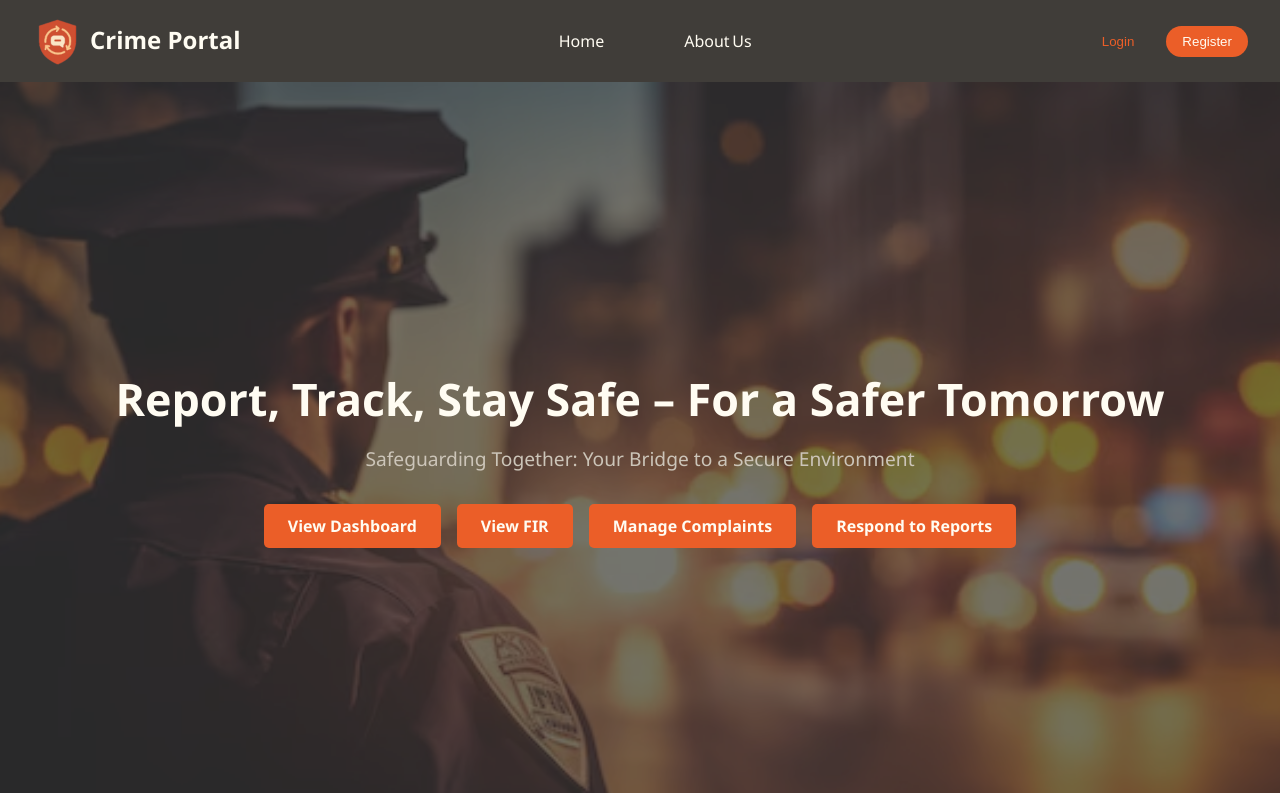
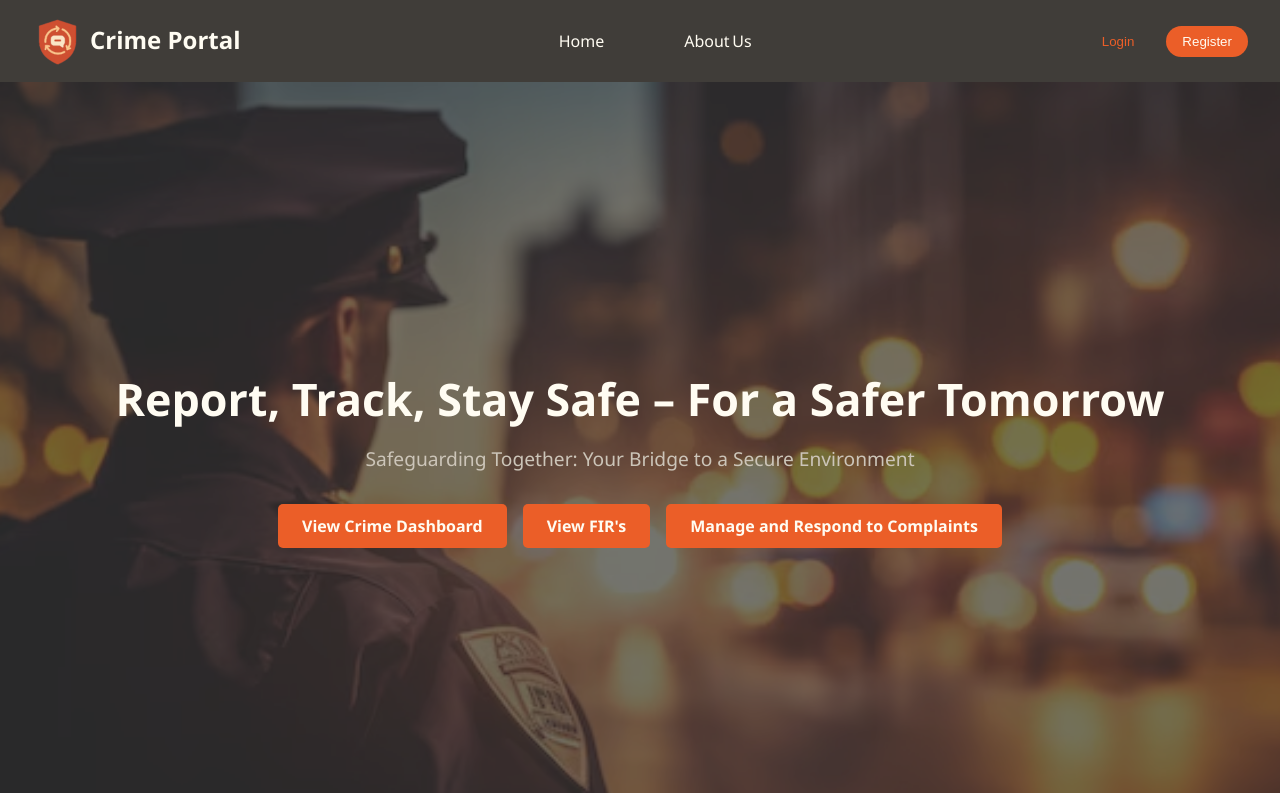
Before and after one commit to chandrapragnya123/PoliSync-, a React (Create React App) app in the folder frontend/: page /homeOfficer in a window 1280 px wide. Shown: the top 793 px of the page. Built offline with nearby package versions, Linux system fonts and the light colour scheme.

Commit message:
added basic frontend for police

```diff
--- a/frontend/src/App.js
+++ b/frontend/src/App.js
@@ -6,8 +6,12 @@ import HomeOfficer from './pages/HomeOfficer';
 import Login from './pages/Login';
 import FileFIR from './pages/FileFIR';
 import Signup from './pages/Signup';
+import ViewFIR from './pages/ViewFIR';
+
 import Header from './components/Header';
 import Footer from './components/Footer';
+import ViewCrimeDashboard from './pages/ViewCrimeDashboard';
+import ManageComplaints from './pages/ManageComplaints';
 
 const App = () => (
   <BrowserRouter>
@@ -19,6 +23,10 @@ const App = () => (
       <Route path="/homeOfficer" element={<HomeOfficer />} />
       <Route path="/file-fir" element={<FileFIR />} />
       <Route path="/signup" element={<Signup />} />
+      <Route path="/view-fir" element={<ViewFIR />} />
+      <Route path="/view-crime-dashboard" element={<ViewCrimeDashboard/>} />
+      <Route path="/manage-complaints" element={<ManageComplaints/>} />
+
       {/* ...other routes */}
     </Routes>
   </BrowserRouter>
--- a/frontend/src/components/Footer.jsx
+++ b/frontend/src/components/Footer.jsx
@@ -19,9 +19,9 @@ const Footer = () => {
   else if (role === ROLES.OFFICER)
     pageLinks = (
       <>
-        <li><a href="/view-dashboard">Dashboard</a></li>
+        <li><a href="/view-crime-dashboard">Dashboard</a></li>
         <li><a href="/view-fir">View FIR</a></li>
-        <li><a href="/respond-to-reports">Respond</a></li>
+        <li><a href="/manage-complaints">Respond</a></li>
       </>
     );
   else
--- a/frontend/src/components/Header.jsx
+++ b/frontend/src/components/Header.jsx
@@ -40,9 +40,9 @@ const Header = () => {
   else if (role === ROLES.OFFICER)
     extraLinks = (
       <>
-        <li><Link to="/view-dashboard">Dashboard</Link></li>
-        <li><Link to="/view-fir">Complaints</Link></li>
-        <li><Link to="/respond-to-reports">Respond</Link></li>
+        <li><Link to="/view-crime-dashboard">Dashboard</Link></li>
+        <li><Link to="/view-fir">FIR's</Link></li>
+        <li><Link to="/manage-complaints">Complaints</Link></li>
       </>
     );
 
--- a/frontend/src/pages/HomeOfficer.jsx
+++ b/frontend/src/pages/HomeOfficer.jsx
@@ -29,11 +29,12 @@ const HomeOfficer = () => {
         <p>Safeguarding Together: Your Bridge to a Secure Environment</p>
 
         <div className="features">
-          <Link to="/view-dashboard" className="feature-button">View Dashboard</Link>
-          <Link to="/view-fir" className="feature-button">View FIR</Link>
-          <Link to="/manage-complaints" className="feature-button">Manage Complaints</Link>
-          <Link to="/respond-to-reports" className="feature-button">Respond to Reports</Link>
+          <Link to="/view-crime-dashboard" className="feature-button">View Crime Dashboard</Link>
+          <Link to="/view-fir" className="feature-button">View FIR's</Link>
+          <Link to="/manage-complaints" className="feature-button">Manage and Respond to Complaints</Link>
         </div>
+
+
 
       </section>
 
--- /dev/null
+++ b/frontend/src/pages/ManageComplaints.jsx
@@ -0,0 +1,11 @@
+// pages/ViewCrimeDashboard.jsx
+const ManageComplaints = () => {
+    return (
+        <div>
+            <h2>Complaints dashboard page</h2>
+            {/* You can later add a list or table here */}
+        </div>
+    );
+};
+
+export default ManageComplaints;
--- /dev/null
+++ b/frontend/src/pages/ViewCrimeDashboard.jsx
@@ -0,0 +1,11 @@
+// pages/ViewCrimeDashboard.jsx
+const ViewCrimeDashboard = () => {
+    return (
+        <div>
+            <h2>All Crimes Registered and their FIR's reported , solved and unsolved crimes analytics</h2>
+            {/* You can later add a list or table here */}
+        </div>
+    );
+};
+
+export default ViewCrimeDashboard;
--- /dev/null
+++ b/frontend/src/pages/ViewFIR.jsx
@@ -0,0 +1,11 @@
+// pages/ViewFIR.jsx
+const ViewFIR = () => {
+    return (
+        <div>
+            <h2>All Registered FIRs</h2>
+            {/* You can later add a list or table here */}
+        </div>
+    );
+};
+
+export default ViewFIR;
```
